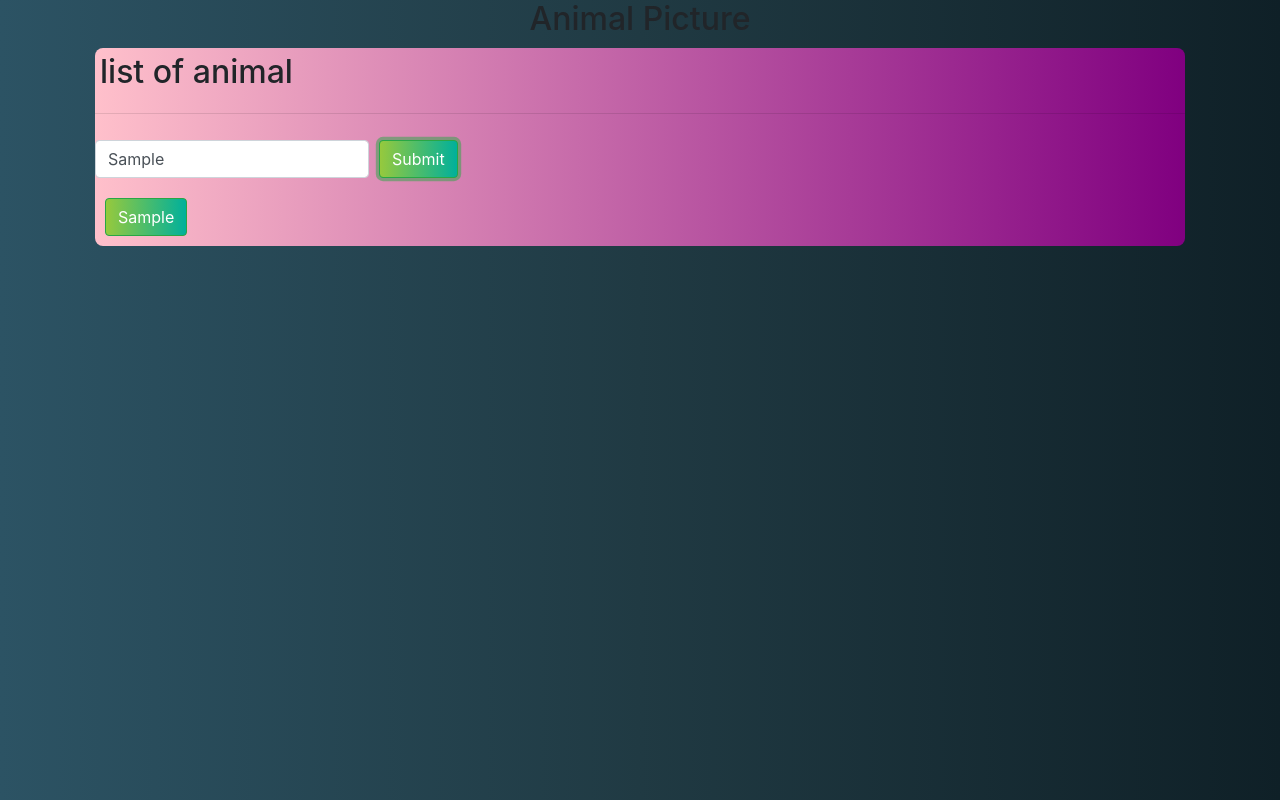
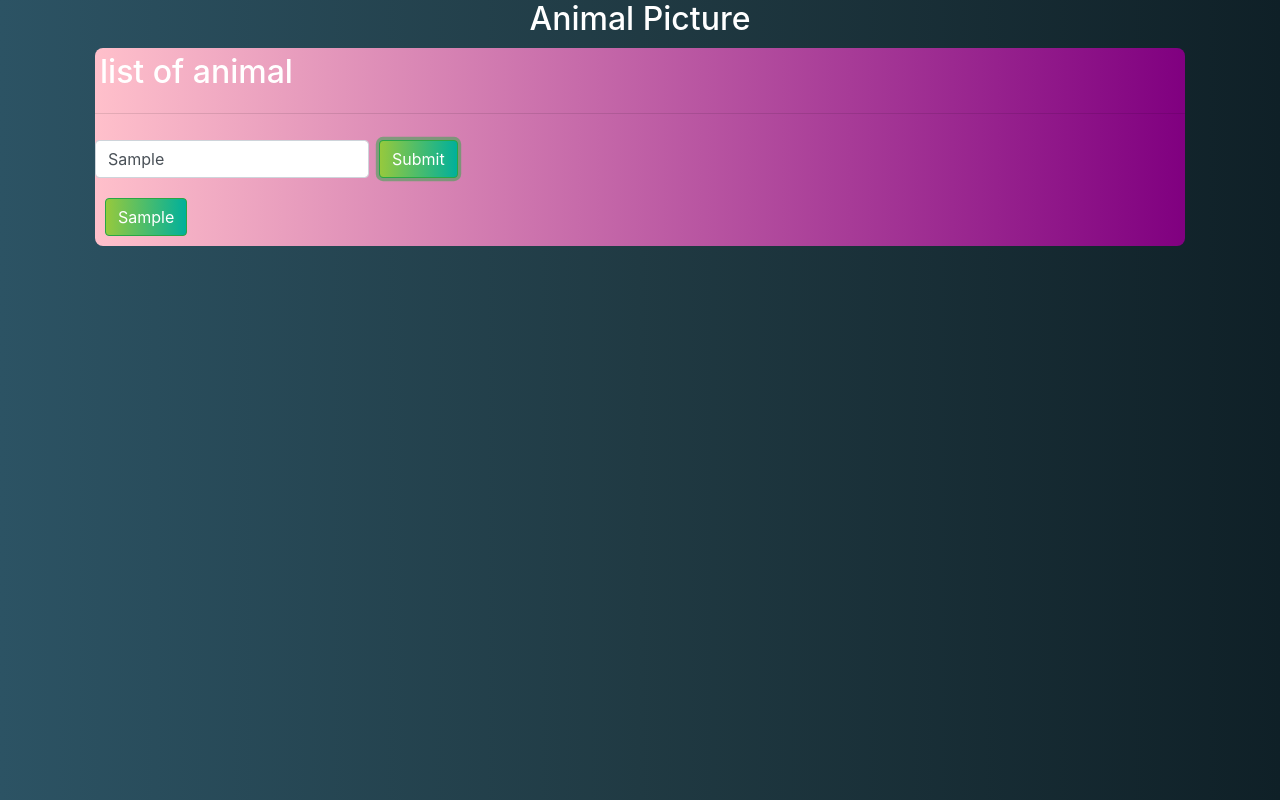
Before and after one commit to captainflo/GifTastic, a plain HTML site: page index.html in a window 1280 px wide. Both pictures are taken after typing "Sample" into the empty fields and a click on the button "Submit". Drawn offline with nearby package versions, Linux system fonts and the light colour scheme; no server answers.

Commit message:
improve the line of my function more clear

```diff
--- a/assets/css/styles.css
+++ b/assets/css/styles.css
@@ -3,6 +3,9 @@ body{
 background: -webkit-linear-gradient(to right, #2C5364, #203A43, #0F2027);  /* Chrome 10-25, Safari 5.1-6 */
 background: linear-gradient(to right, #2C5364, #203A43, #0F2027); /* W3C, IE 10+/ Edge, Firefox 16+, Chrome 26+, Opera 12+, Safari 7+ */
 
+}
+h2{
+    color:#ffffff;
 }
 .listbuton{
     background: #800080;  /* fallback for old browsers */
--- a/index.html
+++ b/index.html
@@ -13,8 +13,7 @@
     <div class="container">
         <h2 class="text-center">Animal  Picture</h2>
         <div class="listbuton">
-            <h2>list of animal</h2>
-            <hr>
+            <h2>list of animal</h2><hr>
             <form class="form-inline" role="form">
                 <div class="form-group">
                     <input type="text" class="form-control input-lg" id="userInput" placeholder="Add one">
@@ -22,17 +21,16 @@
                 <button id="sub" type="button" onClick="getSubmitResponse();" class="btn btn-success">Submit</button>
             </form>
         </div>
-
         <div id="list"></div>
     </div>
     <script src="https://cdnjs.cloudflare.com/ajax/libs/jquery/3.2.1/jquery.min.js"></script>
     <script type="text/javascript">
 
-
-
+    var array = []
     function getSubmitResponse(){
         var input = document.getElementById("userInput").value;
-        if(input!= ""){
+        if(input!= "" && !array.includes(input)){
+            array.push(input);
             $("img").remove();
             $(".listbuton").append("<button id="+input+" class='btn btn-success' onClick='getSubmitinput(this.id);' value="+input+">"+input+"</button>");
             var queryURL = 'https://api.giphy.com/v1/gifs/search?q=' + input + '&api_key=dc6zaTOxFJmzC'
@@ -40,13 +38,14 @@
             url: queryURL,
             method: "GET"
             }).then(function(response) {
+                console.log(response);
                 for(i=0; i < response.data.length; i++){
                     $("#list").append( "<img src="+response.data[i].images.fixed_width_small.url+">");
                 }
             });
             }
         else{
-            alert("You must add animal");
+            alert("You must add animal or it was already choosen");
         }
     }
 
```
